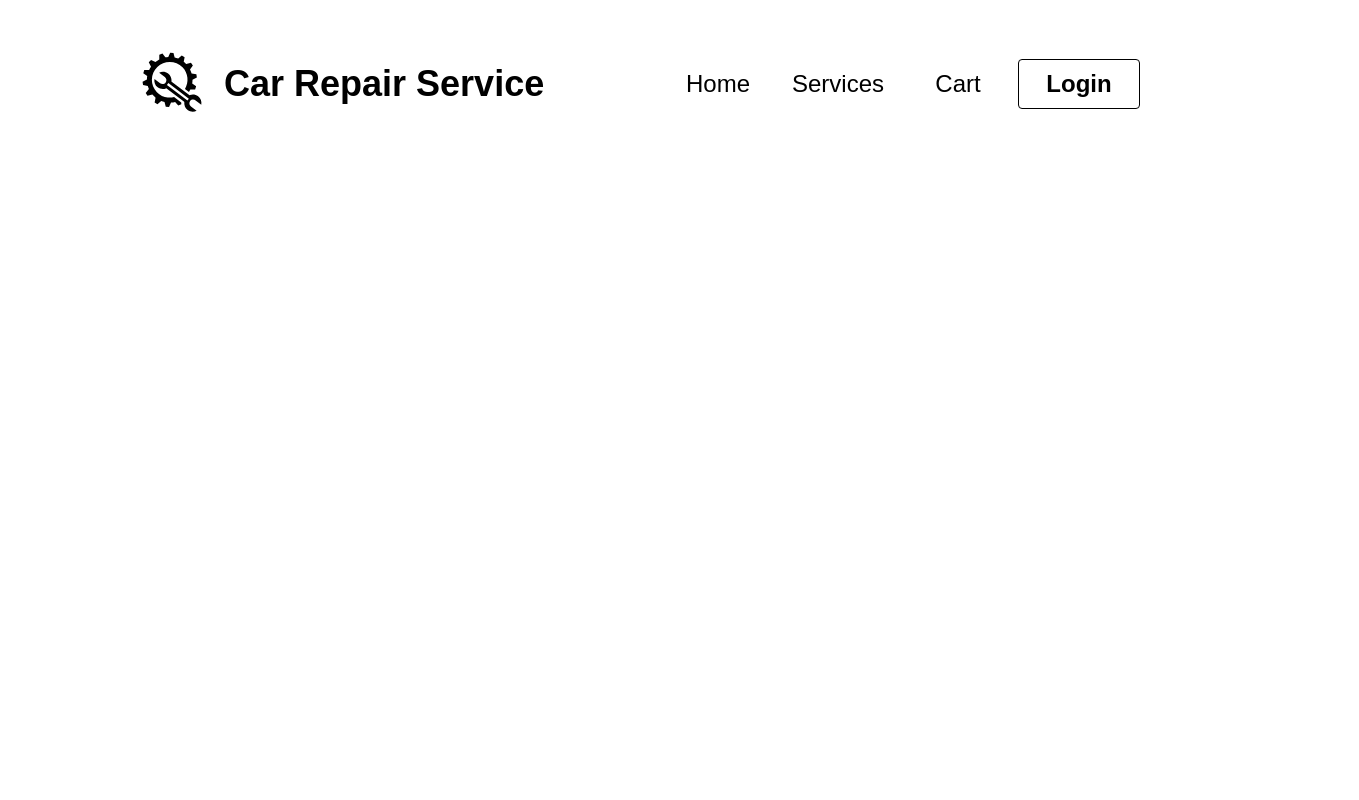
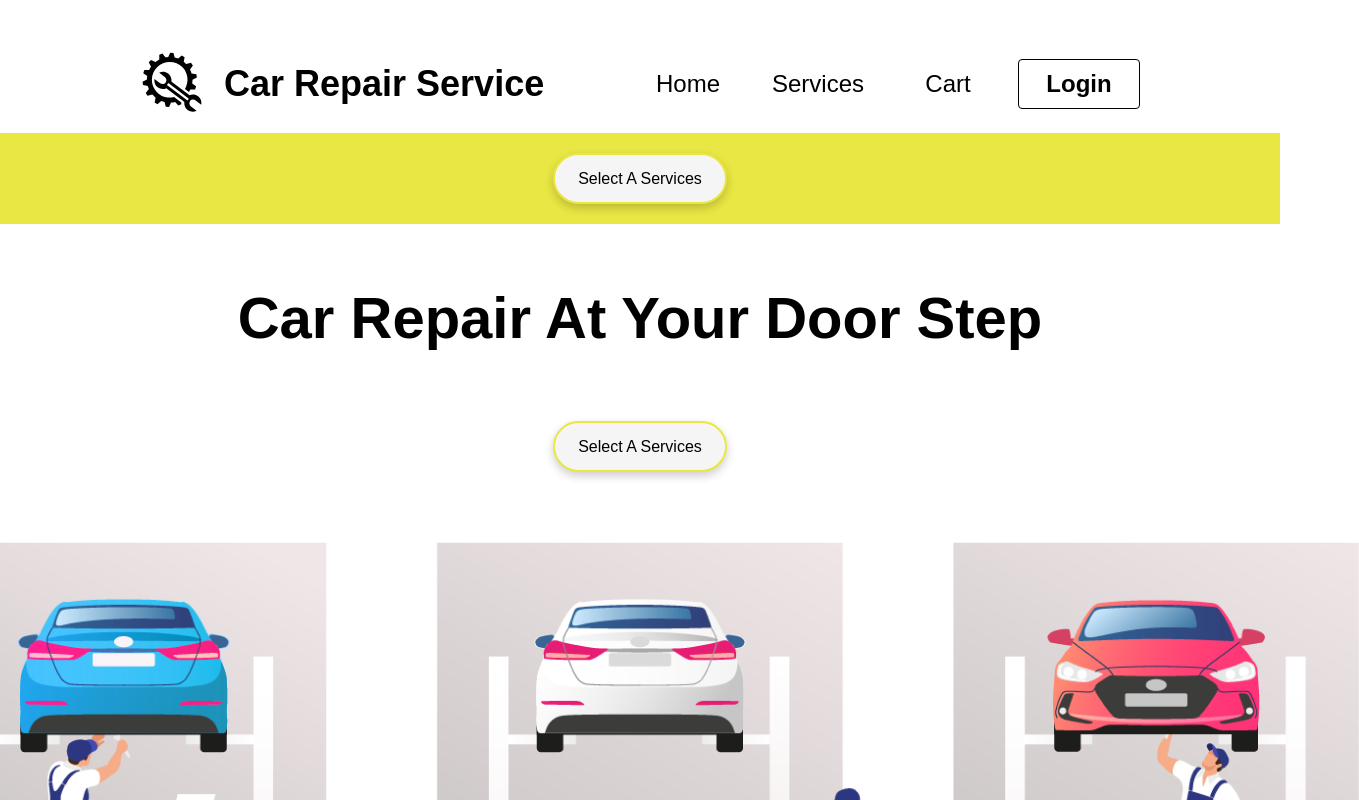
Before and after one commit to Qkston/car-repair-service, a React (Create React App) app: page / in a window 1280 px wide. Shown: the top 800 px of the page, 1359 px wide, since content can reach past the window. Built offline with nearby package versions, Linux system fonts and the light colour scheme; a web font is replaced by a local one.

Commit message:
Create main component

```diff
--- a/index.d.ts
+++ b/index.d.ts
@@ -1 +1,3 @@
 declare module "*.scss";
+declare module "styled-components";
+declare module "*.png";
--- a/package.json
+++ b/package.json
@@ -51,6 +51,7 @@
 		]
 	},
 	"devDependencies": {
+		"@types/styled-components": "^5.1.26",
 		"sass": "^1.56.1",
 		"typescript": "^4.9.4"
 	}
--- a/src/App.tsx
+++ b/src/App.tsx
@@ -1,10 +1,12 @@
 import "./App.scss";
 import Header from "./Components/Header/Header";
+import Main from "./Components/Main/Main";
 
 function App() {
 	return (
 		<div className="app">
 			<Header />
+			<Main />
 		</div>
 	);
 }
--- a/src/Components/Header/Header.scss
+++ b/src/Components/Header/Header.scss
@@ -20,6 +20,7 @@
 	&-nav-menu {
 		display: flex;
 		align-items: center;
+		column-gap: 10px;
 
 		font-size: 24px;
 
@@ -47,3 +48,20 @@
 		}
 	}
 }
+
+.select-service {
+	&-wrapper {
+		height: 91px;
+		margin-top: 15px;
+	}
+
+	&-label {
+		position: absolute;
+		width: 100%;
+		left: 0px;
+		display: flex;
+		justify-content: center;
+		padding: 20px 0;
+		background: #e9e743;
+	}
+}
--- a/src/Components/Header/Header.tsx
+++ b/src/Components/Header/Header.tsx
@@ -1,8 +1,10 @@
 import "./Header.scss";
 import Logo from "../../ReusableComponents/Logo";
+import SelectServiceButton from "../../ReusableComponents/SelectServiceButton";
 
 const Header = () => {
 	return (
+		<>
 			<div className="header">
 				<div className="header-logo">
 					<Logo size={64} />
@@ -23,6 +25,12 @@ const Header = () => {
 					</div>
 				</div>
 			</div>
+			<div className="select-service-wrapper">
+				<div className="select-service-label">
+					<SelectServiceButton />
+				</div>
+			</div>
+		</>
 	);
 };
 
--- /dev/null
+++ b/src/Components/Main/Main.scss
@@ -0,0 +1,19 @@
+.main {
+	display: flex;
+	flex-direction: column;
+	align-items: center;
+	margin: 60px 0 55px 0;
+
+	&-title {
+		margin: 0 0 70px;
+		font-weight: 600;
+		font-size: 58px;
+		text-align: center;
+		text-transform: capitalize;
+	}
+
+	&-image {
+		margin-top: 70px;
+		cursor: default;
+	}
+}
--- /dev/null
+++ b/src/Components/Main/Main.tsx
@@ -0,0 +1,15 @@
+import SelectServiceButton from "../../ReusableComponents/SelectServiceButton";
+import image from "./image.png";
+import "./Main.scss";
+
+const Main = () => {
+	return (
+		<div className="main">
+			<p className="main-title">Car repair at your door step</p>
+			<SelectServiceButton />
+			<input type="image" src={image} alt="Main image" className="main-image" />
+		</div>
+	);
+};
+
+export default Main;
--- /dev/null
+++ b/src/ReusableComponents/SelectServiceButton.tsx
@@ -0,0 +1,30 @@
+import styled from "styled-components";
+
+const SelectServiceButton = () => {
+	return <Button>Select a services</Button>;
+};
+
+const Button = styled.button`
+	padding: 10px;
+	gap: 10px;
+
+	width: 174px;
+	height: 51px;
+
+	background: #f5f5f5;
+	border: 2px solid #e9e743;
+	border-radius: 33px;
+	box-shadow: 0px 4px 10px rgba(0, 0, 0, 0.2);
+
+	font-size: 16px;
+	text-transform: capitalize;
+
+	transition: 0.2s;
+	cursor: pointer;
+
+	&:hover {
+		background: #e9e743;
+	}
+`;
+
+export default SelectServiceButton;
--- a/tsconfig.json
+++ b/tsconfig.json
@@ -20,5 +20,5 @@
 		"noEmit": true
 	},
 	"exclude": ["node_modules", "**/node_modules/*"],
-	"include": ["src", "electron/renderer.ts"]
+	"include": ["src", "./index.d.ts"]
 }
```
Also changed, not shown: src/Components/Main/image.png (added), 1 other file (tests, documents, lock files or other folders). Lines whose indentation alone changed are shown as unchanged.
